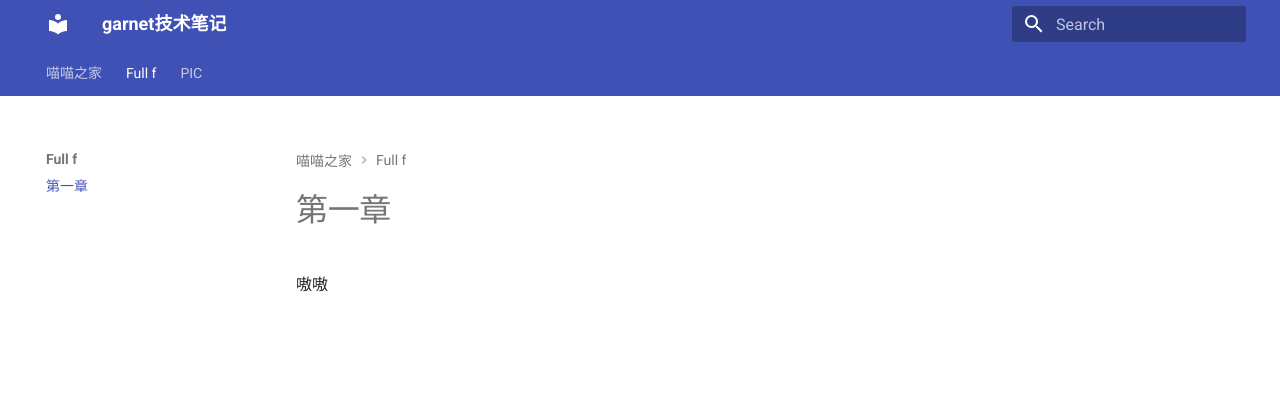
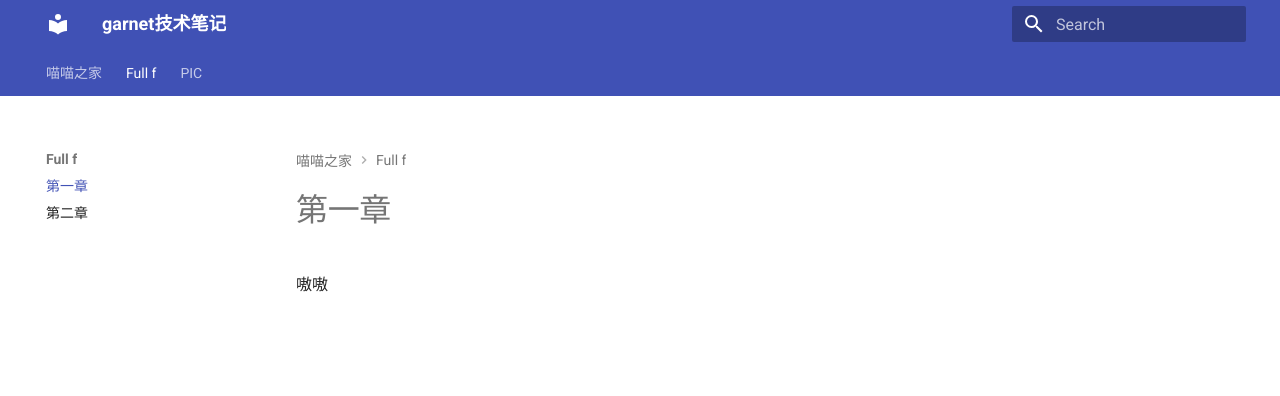
Before and after one commit to zeroifox/zeroifox, an MkDocs documentation site: the page built from docs/Full f/第一章.md, in a window 1280 px wide. Shown: the top 396 px of the page. Built offline with MkDocs 1.6.1 and Material for MkDocs 9.7.7, drawn with Linux system fonts in a browser that asks for light colours.

Commit message:
Update mkdocs.yml

```diff
--- a/mkdocs.yml
+++ b/mkdocs.yml
@@ -3,6 +3,7 @@ nav:
   - 喵喵之家: index.md
   - Full f:
       - 第一章: Full f/第一章.md
+      - 第二章: Full f/第二章.md
   - PIC:
       - 第一章: PIC/第一章.md
 
```
